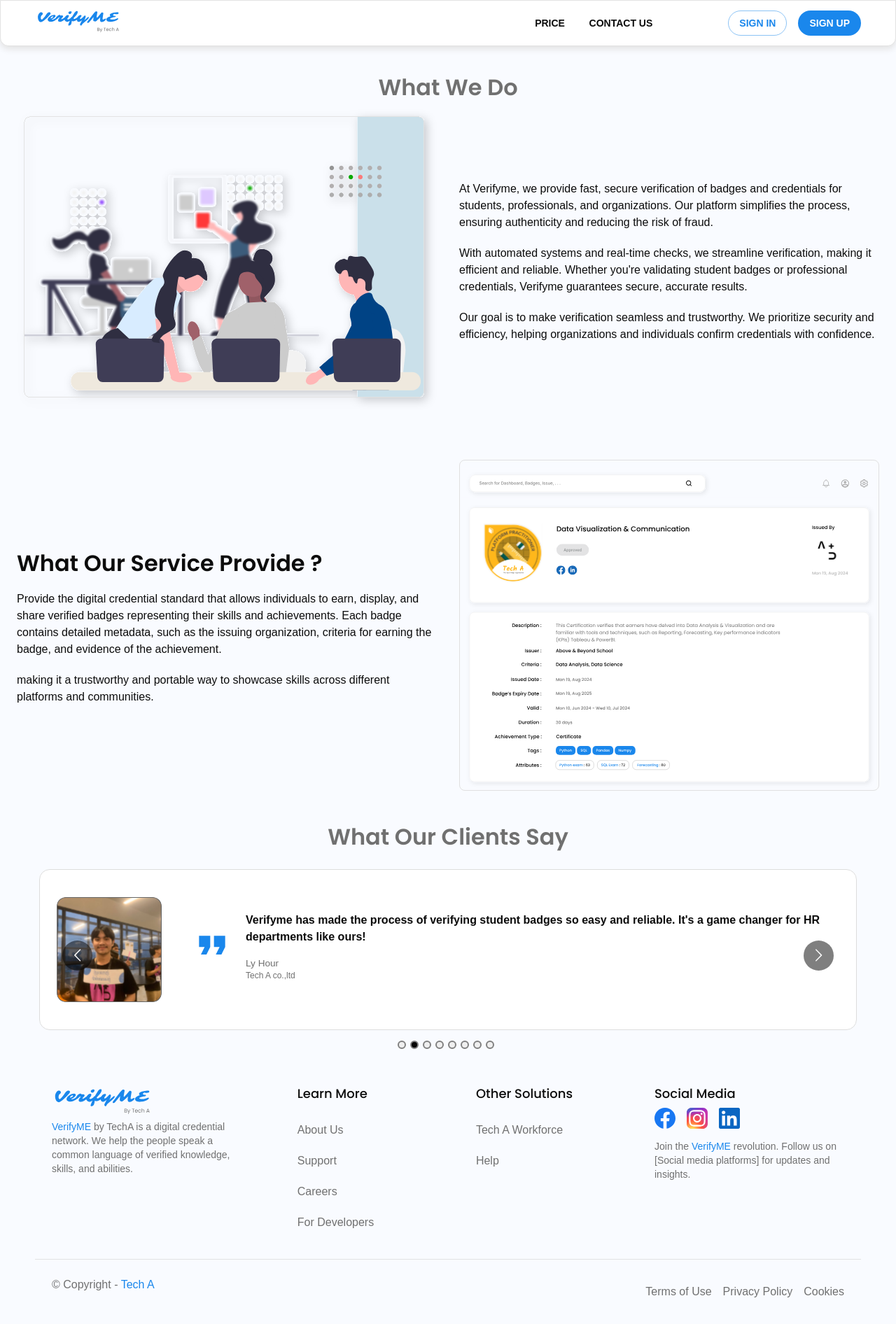
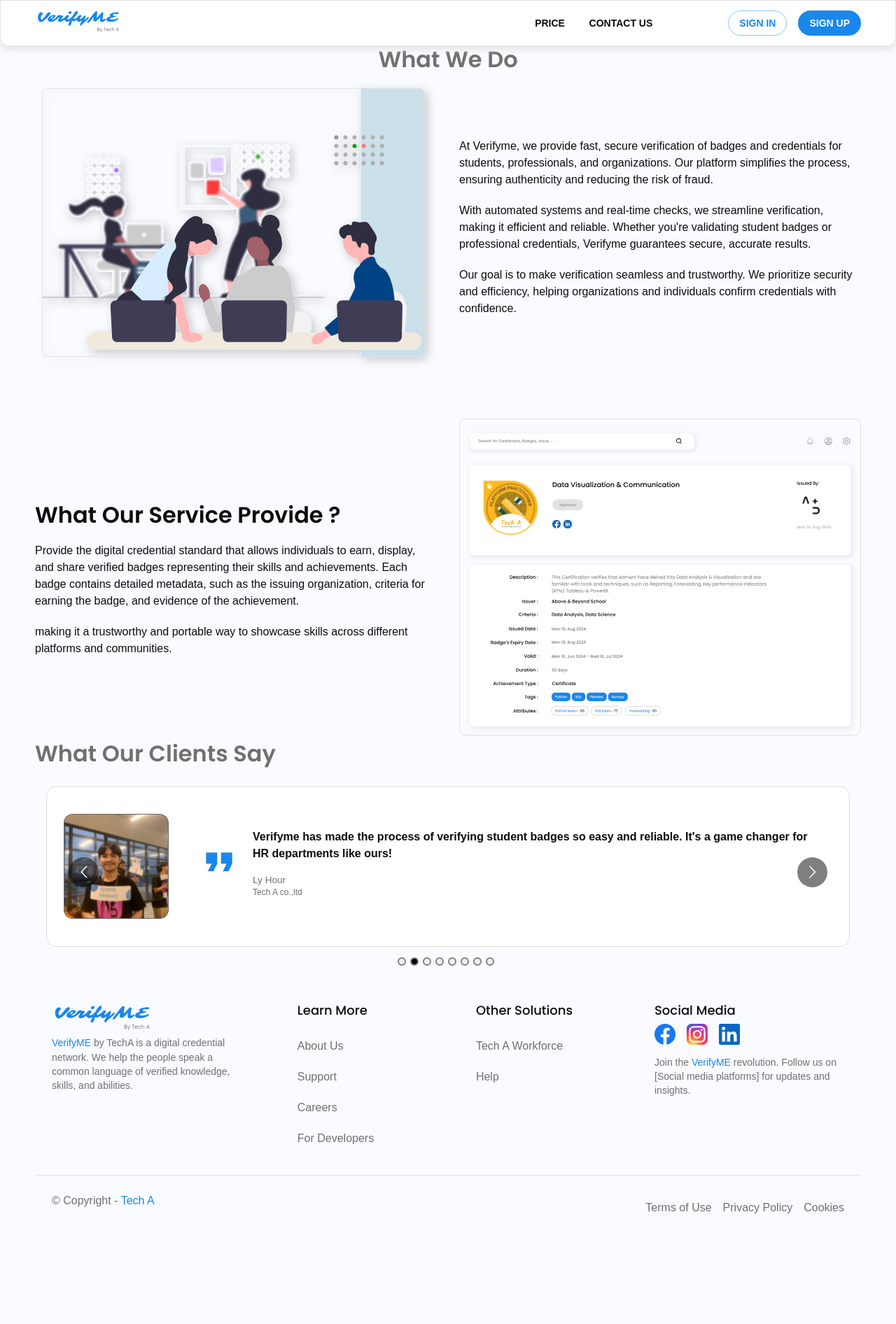
Before and after one commit to lyDiyamong/ratifyme-frontend, a React (Vite) app: page / in a window 1280 px wide. Shown: the whole page at 70% size. After the commit the page ends 1772 px from the top, so only its background shows below. Built offline with nearby package versions, Linux system fonts and the light colour scheme.

Commit message:
add(06-WhatWeDo): added landing container custom

```diff
--- a/src/pages/landing/Testimonial.jsx
+++ b/src/pages/landing/Testimonial.jsx
@@ -10,6 +10,7 @@ import { Card, CardContent, Typography, Avatar, Grid } from "@mui/material";
 // import custom components
 import theme from "../../assets/themes";
 import { testimonials } from "../../data/testimonialData";
+import LandingContainer from "../../components/styles/LandingContainer";
 
 // Configuration for the carousel responsiveness
 const responsive = {
@@ -35,12 +36,12 @@ const responsive = {
 
 const Testimonial = () => {
     return (
-        <div
+        <LandingContainer
             style={{
                 padding: "0rem",
                 backgroundColor: "#F9FBFF",
-                maxWidth: "1200px",
-                margin: "auto",
+                // maxWidth: "1200px",
+                // margin: "auto",
                 textAlign: "center",
             }}
         >
@@ -168,7 +169,7 @@ const Testimonial = () => {
                     </div>
                 ))}
             </Carousel>
-        </div>
+        </LandingContainer>
     );
 };
 
--- a/src/pages/landing/WhatWeDo.jsx
+++ b/src/pages/landing/WhatWeDo.jsx
@@ -9,14 +9,17 @@ import WhatWeDoImg1 from "../../assets/icons/WhatWeDoImg1.svg";
 import WhatWeDoImg2 from "../../assets/icons/WhatWeDoImg2.svg";
 import theme from "../../assets/themes/index";
 
+//import custom component
+import LandingContainer from "../../components/styles/LandingContainer";
+
 //============ start What We Do section ============
 export default function WhatWeDo() {
     return (
-        <Container
+        <LandingContainer
             sx={{
                 my: 5,
                 backgroundColor: theme.palette.background,
-                maxWidth: "1200px",
+                // maxWidth: "1200px",
             }}
         >
             {/* Title */}
@@ -113,7 +116,7 @@ export default function WhatWeDo() {
             </Grid>
 
             {/* end second image and paragraph  */}
-        </Container>
+        </LandingContainer>
     );
 }
 
```
